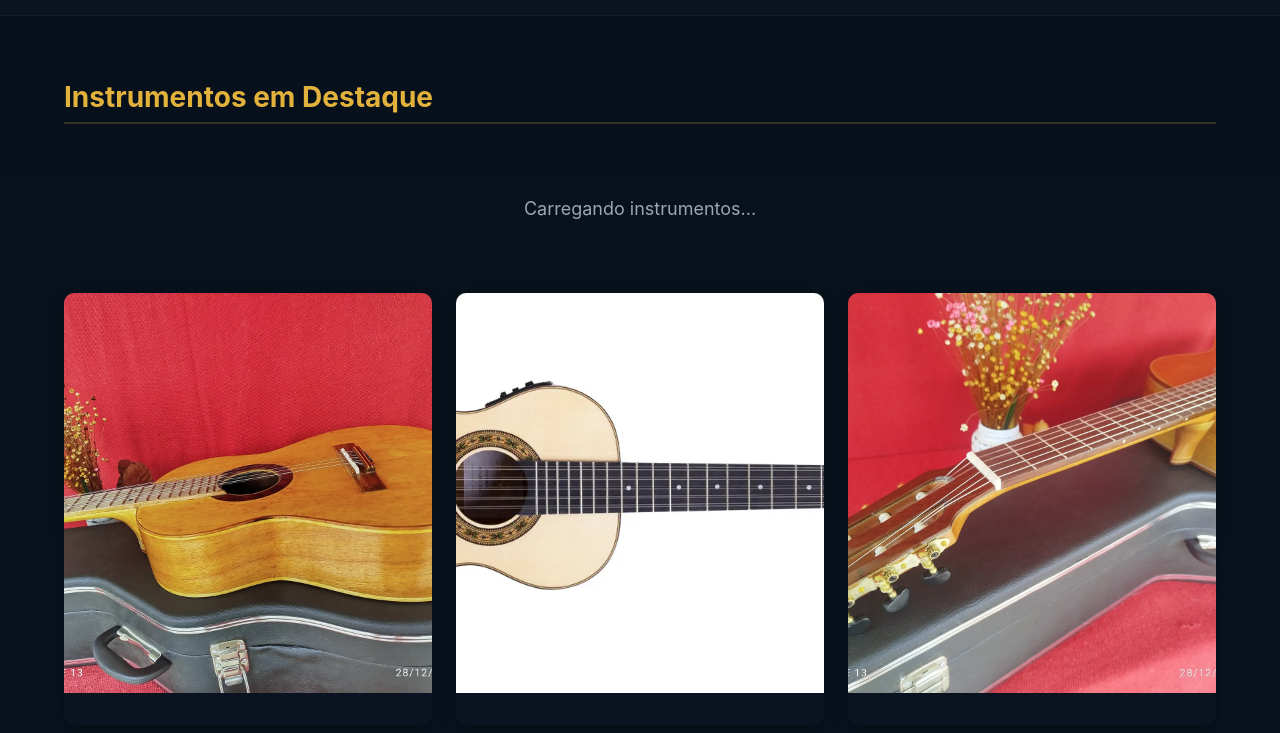
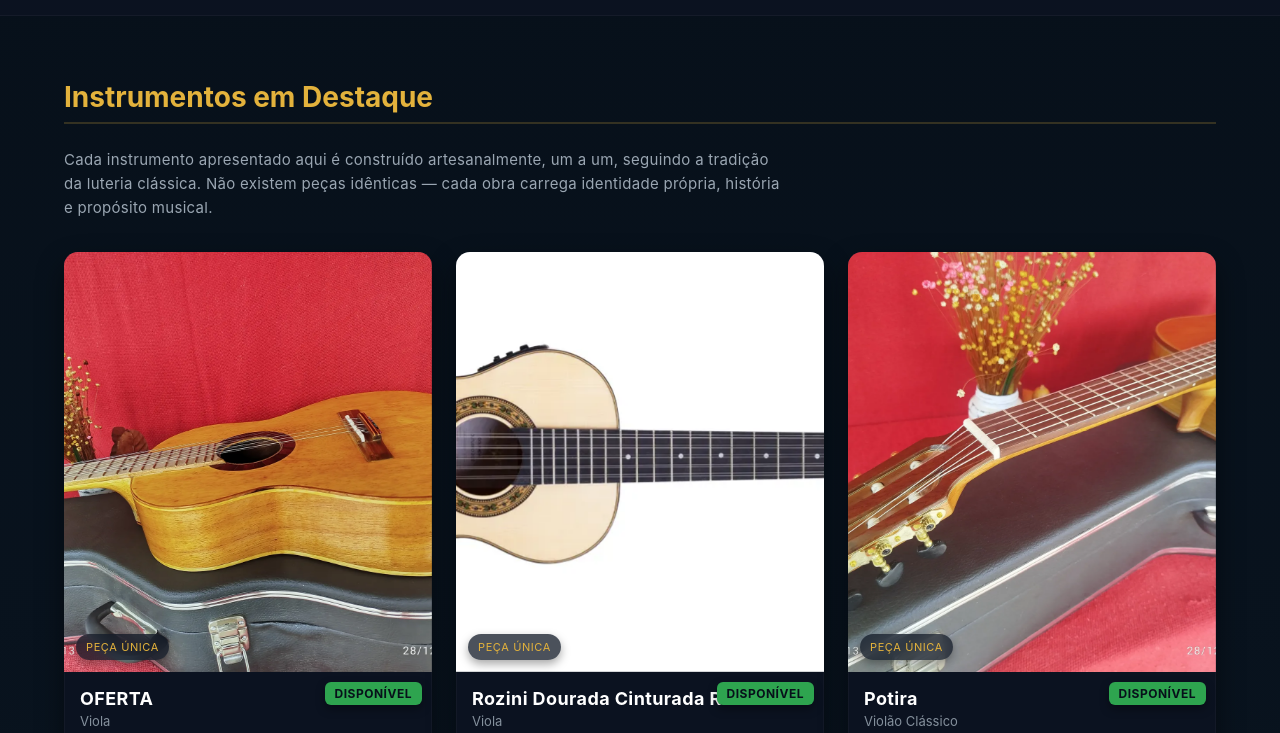
Before and after one commit to jbaratieri/baratieri_luthieria, a plain HTML site: page index.html in a window 1280 px wide. Shown: the part 67-800 px from the top of the page. Drawn offline with Linux system fonts and the light colour scheme.

Commit message:
automÃ¡tico - nova versÃ£o MÃ©todo Baratieri v2.5.1

```diff
--- a/index.html
+++ b/index.html
@@ -29,6 +29,12 @@
 
     <section id="vitrine" class="vitrine-container">
       <h2>Instrumentos em Destaque</h2>
+      <p class="catalog-intro">
+        Cada instrumento apresentado aqui é construído artesanalmente, um a um,
+        seguindo a tradição da luteria clássica. Não existem peças idênticas —
+        cada obra carrega identidade própria, história e propósito musical.
+      </p>
+
       <div id="instrumentos-list" class="grid-vitrine">
         <div id="loading-state" class="loading">Carregando instrumentos...</div>
         <div id="error-state" class="error" style="display:none;">
--- a/vitrine.css
+++ b/vitrine.css
@@ -474,6 +474,101 @@ nav a:hover {
   z-index: 10000;
 }
 
+.instrument-card {
+  border-radius: 14px;
+  box-shadow:
+    0 12px 28px rgba(0, 0, 0, 0.45),
+    inset 0 0 0 1px rgba(255,255,255,0.03);
+}
+.instrument-card .image-container {
+  height: 420px;
+  background: linear-gradient(
+    180deg,
+    #121c2b 0%,
+    #0b1220 100%
+  );
+}
+.instrument-card .details h3 {
+  font-size: 18px;
+  letter-spacing: 0.4px;
+}
+
+.instrument-card .details .modelo {
+  font-size: 13px;
+  opacity: 0.85;
+}
+
+.instrument-card .details .linha {
+  font-size: 12px;
+  letter-spacing: 0.6px;
+  text-transform: uppercase;
+}
+.status-tag {
+  backdrop-filter: blur(6px);
+  background: rgba(227, 178, 60, 0.85);
+  box-shadow: 0 4px 10px rgba(0,0,0,.35);
+}
+.status-tag.vendido {
+  background: rgba(220, 53, 69, 0.85);
+}
+.instrument-card:hover .image-container img {
+  transform: scale(1.04);
+}
+
+.instrument-card .image-container img {
+  transition: transform .6s ease;
+}
+.catalog-intro {
+  max-width: 720px;
+  margin: 0 0 32px;
+  font-size: 15px;
+  line-height: 1.6;
+  color: var(--muted);
+  letter-spacing: 0.3px;
+}
+.instrument-card[data-unique="true"] .image-container::after {
+  content: "Peça Única";
+  position: absolute;
+  bottom: 12px;
+  left: 12px;
+  background: rgba(15, 23, 36, 0.75);
+  color: var(--accent);
+  font-size: 11px;
+  padding: 6px 10px;
+  border-radius: 999px;
+  letter-spacing: 0.6px;
+  text-transform: uppercase;
+  backdrop-filter: blur(6px);
+  box-shadow: 0 4px 10px rgba(0,0,0,.35);
+  z-index: 2;
+}
+.instrument-card[data-status="vendido"] .image-container::after {
+  content: "Obra Vendida";
+  color: #fff;
+  background: rgba(220, 53, 69, 0.85);
+}
+
+
+
+.instrument-card .image-container {
+  position: relative;
+}
+.instrument-card .image-container img {
+  position: relative;
+  z-index: 1;
+}
+.instrument-card .image-container::after {
+  transition: opacity .35s ease, transform .35s ease;
+}
+
+/* No hover do card, o selo some suavemente */
+.instrument-card:hover .image-container::after {
+  opacity: 0;
+  transform: translateY(6px);
+}
+
+
+
 
 
 /* ===================================
--- a/vitrine.js
+++ b/vitrine.js
@@ -234,6 +234,8 @@ document.addEventListener('DOMContentLoaded', () => {
     function renderCard(instrumento) {
         const card = document.createElement('div');
         card.className = 'instrument-card';
+        card.dataset.unique = 'true';
+        card.dataset.status = sanitizeStatus(instrumento.status);
 
         const imageContainer = document.createElement('div');
         imageContainer.className = 'image-container';
@@ -246,18 +248,50 @@ document.addEventListener('DOMContentLoaded', () => {
         });
 
         imageContainer.appendChild(img);
+
+        const details = document.createElement('div');
+        details.className = 'details';
+
+        details.innerHTML = `
+        <h3>${instrumento.nome}</h3>
+        ${instrumento.modelo ? `<p class="modelo">${instrumento.modelo}</p>` : ''}
+        <p class="linha">${instrumento.linha || ''}</p>
+        <span class="status-tag ${sanitizeStatus(instrumento.status)}">
+            ${instrumento.status || 'Disponível'}
+        </span>
+    `;
+
         card.appendChild(imageContainer);
-        card.appendChild(document.createElement('div')).className = 'details';
+        card.appendChild(details);
 
         card.onclick = () => openGalleryModal(instrumento);
+
         instrumentsList.appendChild(card);
     }
+
 
     if (closeModalBtn) closeModalBtn.onclick = closeGalleryModal;
     if (imageModal) imageModal.onclick = e => e.target === imageModal && closeGalleryModal();
 
     fetch(DATA_URL)
-        .then(r => r.json())
-        .then(data => data.slice().reverse().forEach(renderCard))
-        .catch(() => errorState.style.display = 'block');
+    .then(r => {
+        if (!r.ok) throw new Error('Erro ao carregar JSON');
+        return r.json();
+    })
+    .then(data => {
+        loadingState.style.display = 'none';
+
+        if (!data.length) {
+            errorState.style.display = 'block';
+            return;
+        }
+
+        data.slice().reverse().forEach(renderCard);
+    })
+    .catch(err => {
+        console.error(err);
+        loadingState.style.display = 'none';
+        errorState.style.display = 'block';
+    });
+
 });
```
Lines whose indentation alone changed are shown as unchanged.
